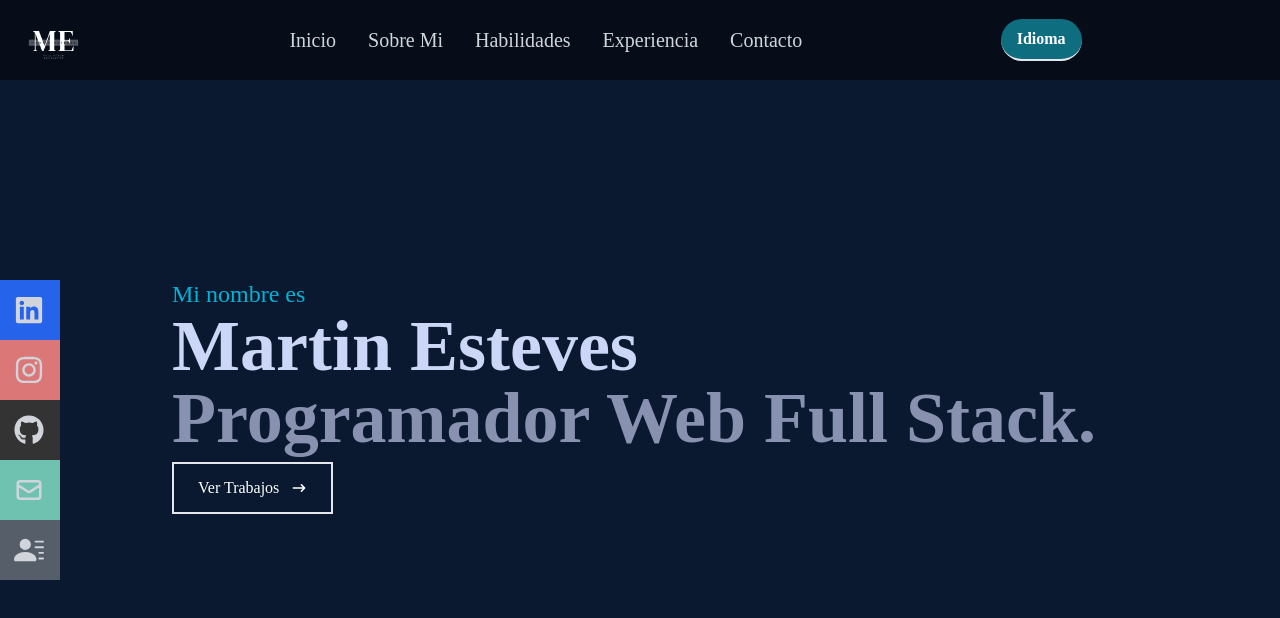
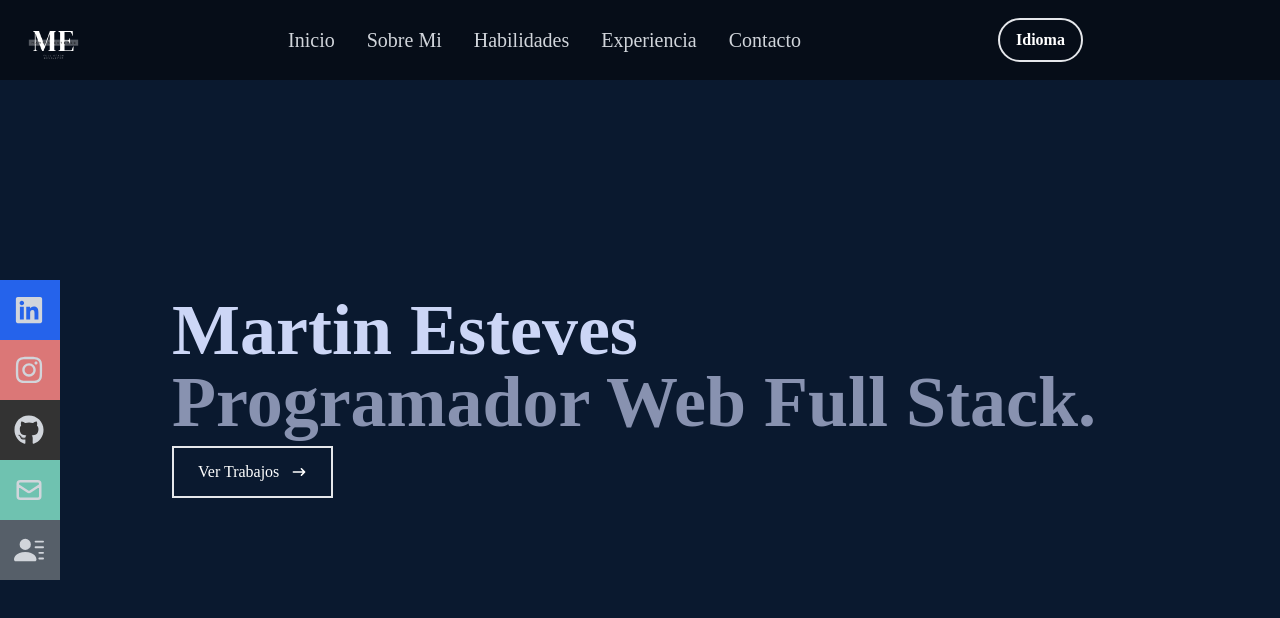
Before and after one commit to martinmagl/PortfolioMartin, a React (Create React App) app: page / in a window 1280 px wide. Shown: the top 618 px of the page. Built offline with nearby package versions, Linux system fonts and the light colour scheme.

Commit message:
arreglo de idiomas y modificacion de home

```diff
--- a/src/components/Home.jsx
+++ b/src/components/Home.jsx
@@ -11,7 +11,6 @@ const Home = () => {
 
       {/* Container */}
       <div className='max-w-[1000px] mx-auto px-8 flex flex-col justify-center h-full'>
-        <p className='text-[#00b4d8] sm:text-2xl'>{t("home.pname")}</p>
         <h1 className='text-4xl sm:text-7xl font-bold text-[#ccd6f6]'>{t("home.h1")}</h1>
         <h2 className='text-4xl sm:text-7xl font-bold text-[#8892b0]'>{t("home.h2")}</h2>
         {/* <p className='text-[#8892b0] py-4 max-w-[700px] sm:text-xl'>Soy Programador Web Full Stack, estoy en construccion continua, basandome en la experiencia del usuario. Ademas, soy estudiante de Lic. en Administracion de Empresas,y un entusiasta de las Finanzas</p> */}
--- a/src/components/Navbar.jsx
+++ b/src/components/Navbar.jsx
@@ -1,5 +1,5 @@
 import React, { useState } from 'react'
-import { FaBars, FaTimes, FaGithub, FaLinkedin , FaInstagram} from 'react-icons/fa'
+import { FaBars, FaTimes, FaGithub, FaLinkedin, FaInstagram } from 'react-icons/fa'
 import { HiOutlineMail } from 'react-icons/hi'
 import { BsFillPersonLinesFill } from 'react-icons/bs'
 import Logo from '../assets/logo.png'
@@ -55,11 +55,10 @@ const Navbar = () => {
             <div>
                 <div
                     onClick={() => setdropdownOpen(!dropdownOpen)}
-                            className="hover:cursor-pointer border-b-2 bg-[#0f6d80] hover:bg-blue-700 text-white font-bold py-2 px-4 rounded-full">
+                    className="hover:cursor-pointer border-2 hover:bg-blue-400 text-white font-bold py-2 px-4 rounded-full">
                     {t("navbar.idioma")}
                 </div>
-                        <div
-                            className={`${dropdownOpen ? `top-13` : ' invisible opacity-0'} absolute `}>
+                <div className={`${dropdownOpen ? `top-13` : ' invisible opacity-0'} absolute `}>
                     <ul>
                         <li><button className='hover:border-b-2' onClick={() => i18n.changeLanguage('es')}>ES</button></li>
                         <li><button className='hover:border-b-2' onClick={() => i18n.changeLanguage('en')}>EN</button></li>
--- a/src/components/Skills.jsx
+++ b/src/components/Skills.jsx
@@ -44,10 +44,6 @@ const Skills = () => {
         <img className='w-20 mx-auto' src={Node} alt="HTML icon" />
         <p className='my-4'>Node</p>
     </div>
-    {/* <div className='shadow-md shadow-[#040c16] hover:scale-110 duration-500'>
-        <img className='w-20 mx-auto' src={FireBase} alt="HTML icon" />
-        <p className='my-4'>Firebase</p>
-    </div> */}
     <div className='shadow-md shadow-[#040c16] hover:scale-110 duration-500'>
         <img className='w-20 mx-auto' src={GitHub} alt="HTML icon" />
         <p className='my-4'>Github</p>
--- a/src/translations/en/global.json
+++ b/src/translations/en/global.json
@@ -14,7 +14,6 @@
 "p0": "I am a Full Stack Web Developer, I am in continuous construction, based on the user experience. In addition, I am a student of Bachelor of Business Administration, and a Finance enthusiast."
             },
             "home":{
-                "pname": "My name is",
                 "h1": "Martin Esteves",
                 "h2":"Full Stack Web Developer",
                 "button": "Jobs"
--- a/src/translations/es/global.json
+++ b/src/translations/es/global.json
@@ -14,7 +14,6 @@
 "p0":"Soy Programador Web Full Stack, estoy en construccion continua, basándome en la experiencia del usuario. Además, soy estudiante de Lic. en Administración de Empresas, y un entusiasta de las Finanzas."
     },
     "home":{
-"pname": "Mi nombre es",
 "h1": "Martin Esteves",
 "h2":"Programador Web Full Stack.",
 "button": "Ver Trabajos"
```
Lines whose indentation alone changed are shown as unchanged.
